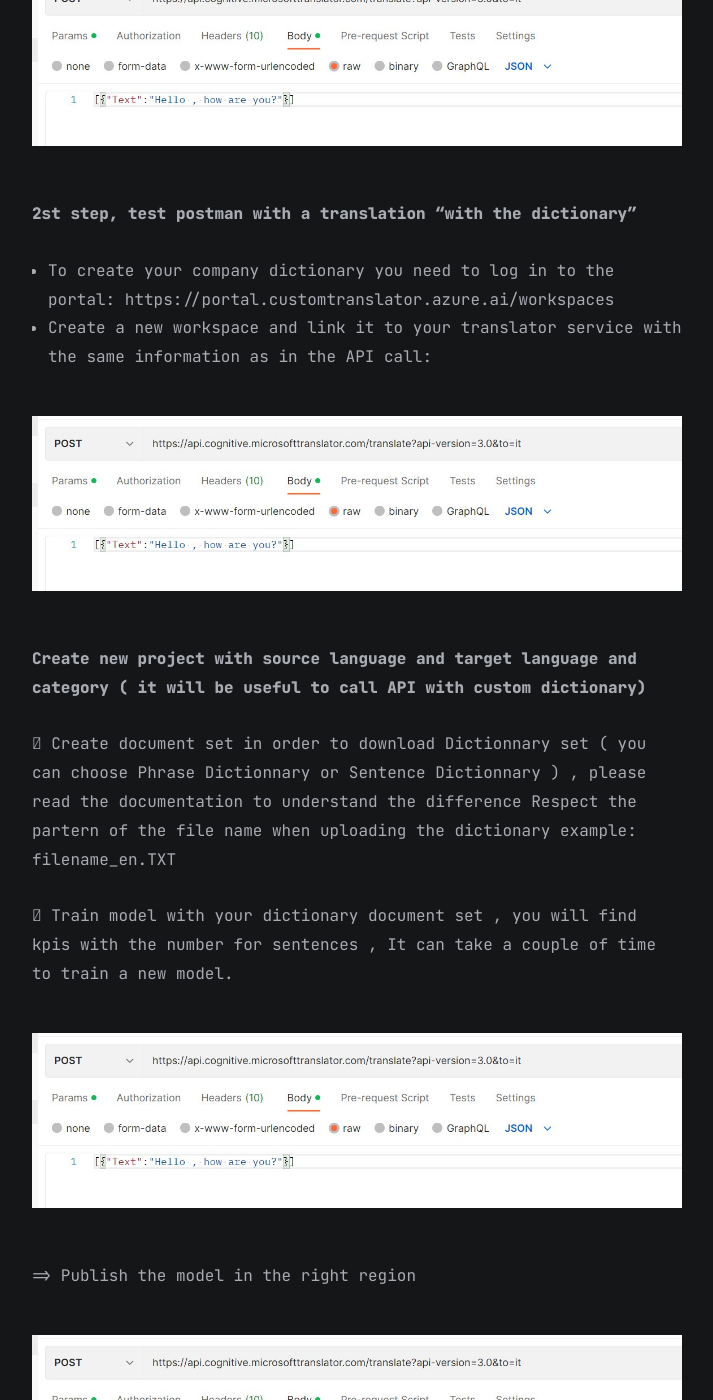
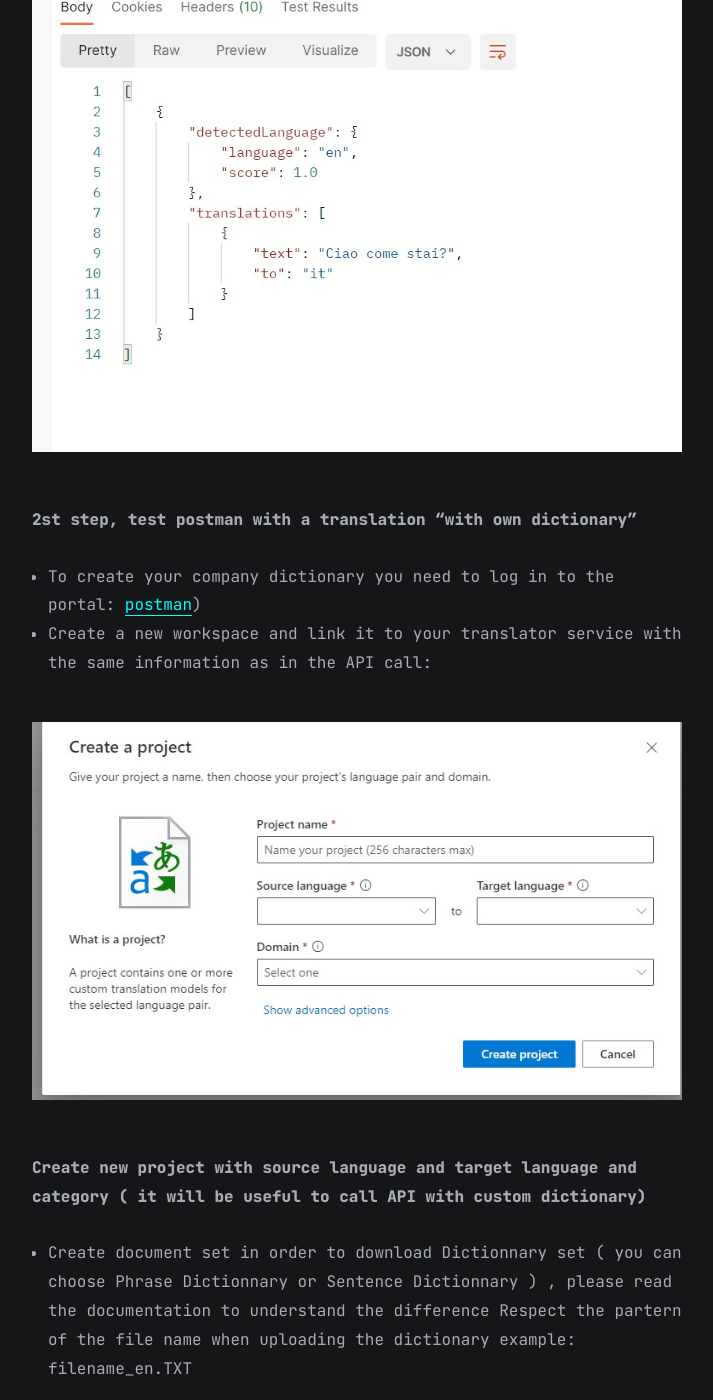
Before and after one commit to marc-hadjeje/marc-hadjeje.github.io, a Jekyll site: the page built from all_collections/_posts/2022-11-24-Azure Cognitive Services.md, in a window 1280 px wide and 1400 px high, scrolled down 3298 px. Shown: the whole window, without its empty margins (283-996 px from the left). Built offline with Jekyll 4.4.1, drawn with Linux system fonts in a browser that asks for light colours; some of the changed text lies outside the part shown.

Commit message:
image
image

````diff
--- a/all_collections/_posts/2022-11-24-Azure Cognitive Services.md
+++ b/all_collections/_posts/2022-11-24-Azure Cognitive Services.md
@@ -27,7 +27,7 @@ https://api.cognitive.microsofttranslator.com/translate?api-version=3.0&to=xx
 
 -	Ocp-Apim-Subscription-Key :  this is the key to the service
 
-![Text translator](https://github.com/marc-hadjeje/marc-hadjeje.github.io/blob/main/assets/images/publish_model2.jpg)
+![Text translator](https://github.com/marc-hadjeje/marc-hadjeje.github.io/blob/main/assets/images/param_cognitive.jpg)
 
 -	Content-Type : this is the extraction format, leave it as is
 -	Ocp-Apim-Subscription-Region : this is the region where you have deployed the service
@@ -43,37 +43,46 @@ Add the text to be translated to the body tab of postman :
 
 ######	you will see the translation in the body as a result
 
-![Text translator](https://raw.githubusercontent.com/marc-hadjeje/marc-hadjeje.github.io/main/assets/images/text_translator.jpg)
+![Text translator](https://github.com/marc-hadjeje/marc-hadjeje.github.io/blob/main/assets/images/translation_result.jpg)
 
 
-###### 2st step, test postman with a translation “with the dictionary”
+###### 2st step, test postman with a translation “with own dictionary”
 
--	To create your company dictionary you need to log in to the portal: https://portal.customtranslator.azure.ai/workspaces
+-	To create your company dictionary you need to log in to the portal: [postman](https://portal.customtranslator.azure.ai/workspaces))
 -	Create a new workspace and link it to your translator service with the same information as in the API call:
 
-![Text translator](https://raw.githubusercontent.com/marc-hadjeje/marc-hadjeje.github.io/main/assets/images/text_translator.jpg)
+![Text translator](https://github.com/marc-hadjeje/marc-hadjeje.github.io/blob/main/assets/images/new_project_translator.jpg)
 
 ######	Create new project with source language and target language and category ( it will be useful to call API with custom dictionary)
 
 
-	Create document set in order to download Dictionnary set  ( you can choose Phrase Dictionnary or Sentence Dictionnary )  , please read the documentation to understand the difference
+-	Create document set in order to download Dictionnary set  ( you can choose Phrase Dictionnary or Sentence Dictionnary )  , please read the documentation to understand the difference
 Respect the partern of the file name when uploading the dictionary
 example: filename_en.TXT
 
-	Train model with your dictionary document set , you will find kpis with the number for sentences ,   It can take a couple of time to train a new model.
 
- ![Text translator](https://raw.githubusercontent.com/marc-hadjeje/marc-hadjeje.github.io/main/assets/images/text_translator.jpg)
+![Text translator](https://github.com/marc-hadjeje/marc-hadjeje.github.io/blob/main/assets/images/new_project_translator.jpg)
+
+
+
+-	Train model with your dictionary document set , you will find kpis with the number for sentences ,   It can take a couple of time to train a new model.
+
+ ![Text translator](https://github.com/marc-hadjeje/marc-hadjeje.github.io/blob/main/assets/images/train_model.jpg)
 
 => Publish the model in the right region
 
- ![Text translator](https://raw.githubusercontent.com/marc-hadjeje/marc-hadjeje.github.io/main/assets/images/text_translator.jpg)
+ ![Text translator](https://github.com/marc-hadjeje/marc-hadjeje.github.io/blob/main/assets/images/publish_model2.jpg)
 
-	Once you have published the model, you can call the api by adding the categoryid you find in the published model
+Once you have published the model, you can call the api by adding the categoryid you find in the published model
 
+```api
+// API code with syntax highlighting.
 https://api.cognitive.microsofttranslator.com/translate?api-version=3.0&from=en&to=de&category=<category-Id>
-
-![Text translator](https://raw.githubusercontent.com/marc-hadjeje/marc-hadjeje.github.io/main/assets/images/text_translator.jpg)
+};
+```
 
 I replaced really by “tatata” in my dictionnary
 
 example :
+
+  ![Text translator](https://github.com/marc-hadjeje/marc-hadjeje.github.io/blob/main/assets/images/result.jpg)
````
